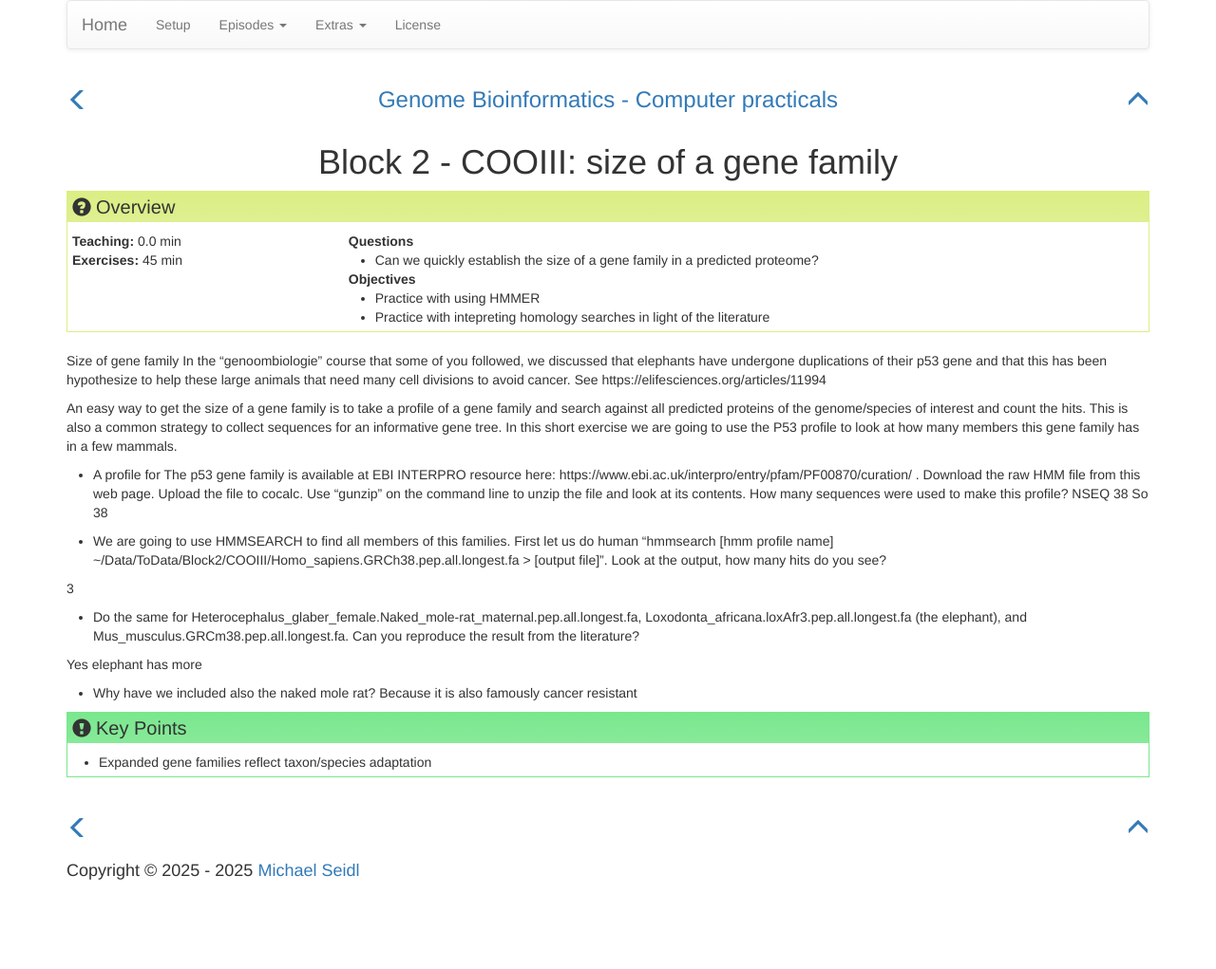
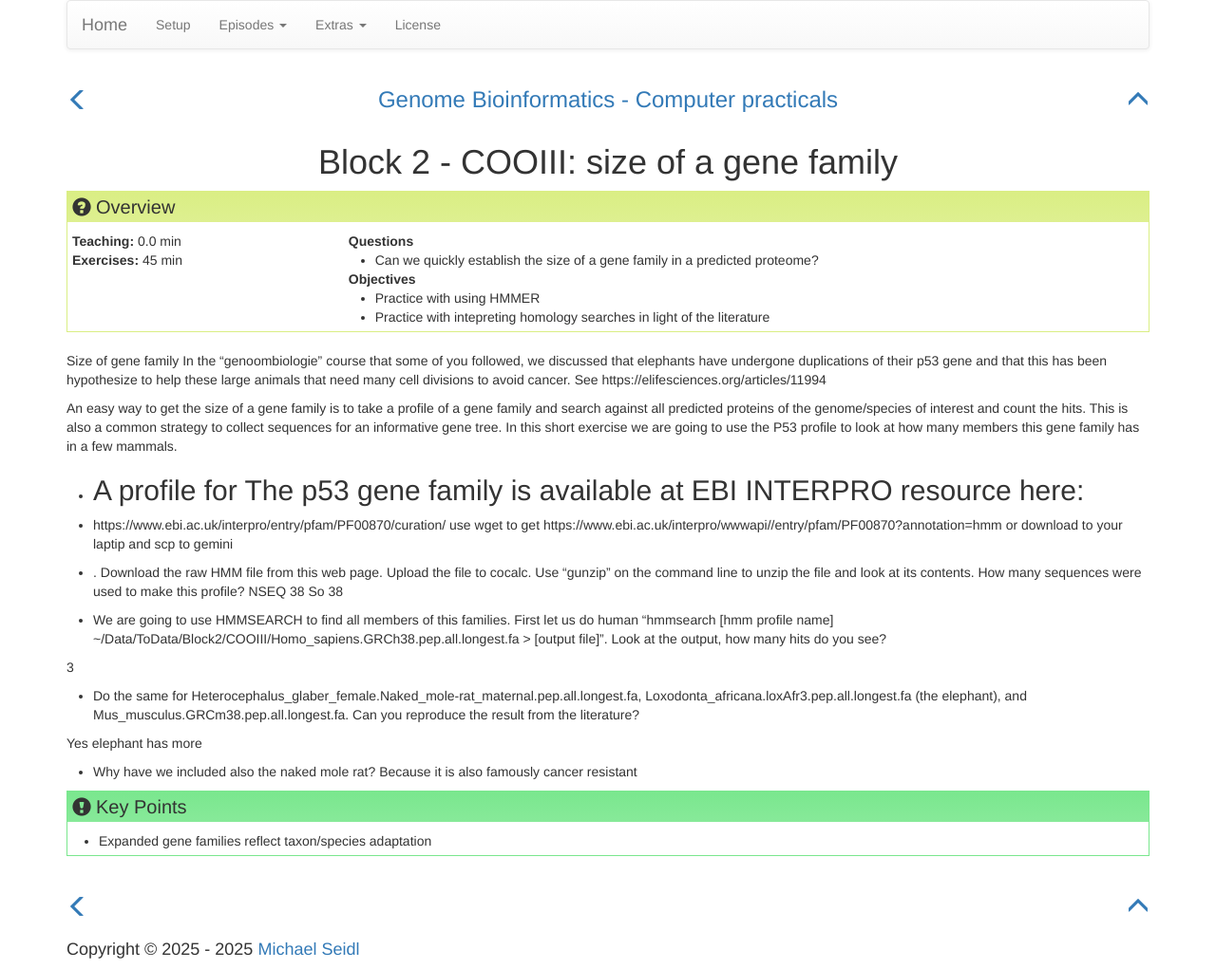
Before and after one commit to TeamMGE/GenomeBioinformaticsCourse, a Jekyll site: the page built from _episodes/62-COOIII.md, in a window 1280 px wide. Shown: the whole page at 95% size. Built offline with Jekyll 4.4.1, drawn with Linux system fonts in a browser that asks for light colours; before the commit the page ends 938 px from its top, so only the background shows below that.

Commit message:
Update 62-COOIII.md

```diff
--- a/_episodes/62-COOIII.md
+++ b/_episodes/62-COOIII.md
@@ -17,7 +17,15 @@ In the “genoombiologie” course that some of you followed, we discussed that
 
 An easy way to get the size of a gene family is to take a profile of a gene family and search against all predicted proteins of the genome/species of interest and count the hits. This is also a common strategy to collect sequences for an informative gene tree. In this short exercise we are going to use the P53 profile to look at how many members this gene family has in a few mammals.
 
--	A profile for The p53 gene family is available at EBI INTERPRO resource here: https://www.ebi.ac.uk/interpro/entry/pfam/PF00870/curation/ . Download the raw HMM file from this web page. Upload the file to cocalc. Use “gunzip” on the command line to unzip the file  and look at its contents. How many sequences were used to make this profile?
+-	A profile for The p53 gene family is available at EBI INTERPRO resource here:
+-
+-	https://www.ebi.ac.uk/interpro/entry/pfam/PF00870/curation/
+use wget to get
+https://www.ebi.ac.uk/interpro/wwwapi//entry/pfam/PF00870?annotation=hmm
+or download to your laptip and scp to gemini
+
+
+-	. Download the raw HMM file from this web page. Upload the file to cocalc. Use “gunzip” on the command line to unzip the file  and look at its contents. How many sequences were used to make this profile?
 NSEQ  38
 So 38
 
```
